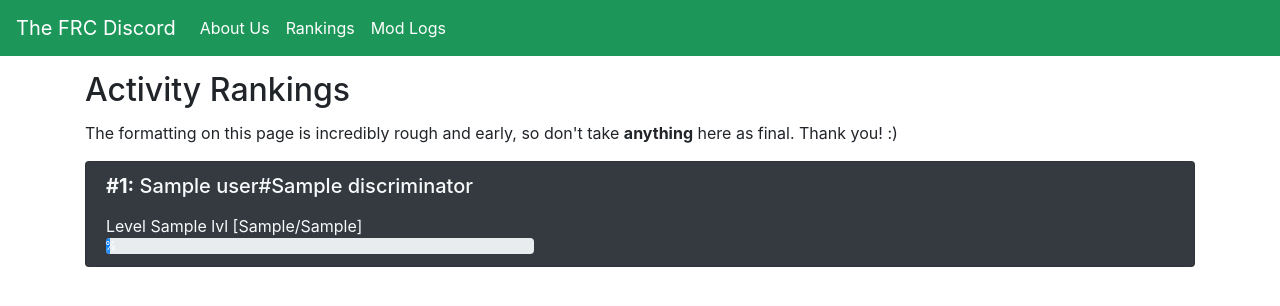
After one commit to FRCDiscord/Dozer-Web-Old, a Django app: page /rankings/ in a window 1280 px wide. The commit adds this page. Shown: the top 306 px of the page. Run offline with Django 3.2, Linux system fonts and the light colour scheme; tables that the repository leaves empty hold one stand-in row (values such as "Sample post"); a database or web service that is not in the repository returns one stand-in record (values such as "Sample title"); data that the repository does not hold is empty; some libraries are stand-ins or nearby versions.

Commit message:
Rough, early rankings page

```diff
--- a/public/models.py
+++ b/public/models.py
@@ -55,6 +55,9 @@ class Log(models.Model):
     def progress_percent(self):
         return self.progress() * 100
 
+    def progress_percent_rounded(self):
+        return int(round(self.progress_percent(), 0))
+
 class APIToken(models.Model):
     token = models.CharField(max_length=50, null=False, primary_key=True)
     name = models.CharField(max_length=50, null=False, blank=True)
--- a/public/templates/public/base.html
+++ b/public/templates/public/base.html
@@ -14,7 +14,7 @@
 <body>
 <nav class="navbar navbar-expand-lg navbar-dark" style="background-color: #1d9759;">
     <!--<div class="container">-->
-    <a class="navbar-brand" href="#">The FRC Discord</a>
+    <a class="navbar-brand" href="{% url 'public:index' %}">The FRC Discord</a>
     <button class="navbar-toggler" type="button" data-toggle="collapse" data-target="#navbarSupportedContent"
             aria-controls="navbarSupportedContent" aria-expanded="false" aria-label="Toggle navigation">
         <span class="navbar-toggler-icon"></span>
@@ -23,10 +23,10 @@
     <div class="collapse navbar-collapse" id="navbarSupportedContent">
         <ul class="navbar-nav mr-auto">
             <li class="nav-item active">
-                <a class="nav-link" href="{% url 'public:index' %}">Home <span class="sr-only">(current)</span></a>
+                <a class="nav-link" href="{% url 'public:about' %}">About Us</a>
             </li>
             <li class="nav-item active">
-                <a class="nav-link" href="{% url 'public:about' %}">About Us</a>
+                <a class="nav-link" href="{% url 'public:rankings' %}">Rankings</a>
             </li>
             <li class="nav-item active">
                 <a class="nav-link" href="{% url 'public:logs' %}">Mod Logs</a>
--- a/public/templates/public/partial/logs_table.html
+++ b/public/templates/public/partial/logs_table.html
@@ -21,6 +21,7 @@
                     <div class="progress">
                         <div class="progress-bar progress-bar-striped bg-success" role="progressbar"
                              style="width: {{ log.progress_percent }}%">
+                            {{ log.progress_percent_rounded }}%
                         </div>
                     </div>
                 {% endif %}
--- /dev/null
+++ b/public/templates/public/rankings.html
@@ -0,0 +1,30 @@
+{% extends "public/base.html" %}
+
+{% block content %}
+    <h2 class="card-title">Activity Rankings</h2>
+    <p>
+        The formatting on this page is incredibly rough and early, so don't take <strong>anything</strong> here
+    as final. Thank you! :)
+    </p>
+    <ul class="list-group">
+        {% for user in players %}
+            <li class="list-group-item bg-dark">
+                <h5>
+                    <p class="text-light">
+                        <strong>#{{ user.rank }}:</strong> {{ user.name }}#{{ user.discriminator }}
+                    </p>
+                </h5>
+                <div class="text-light">Level {{ user.lvl }} [{{ user.xp }}/{{ user.lvl_xp }}]</div>
+                <div class="row">
+                    <div class="col-10 col-md-7 col-lg-5">
+                        <div class="progress">
+                            <div class="progress-bar progress-bar-striped bg-primary" role="progressbar"
+                                 style="width: {{ user.xp_percent }}%;">{{ user.xp_percent }}%
+                            </div>
+                        </div>
+                    </div>
+                </div>
+            </li>
+        {% endfor %}
+    </ul>
+{% endblock %}
--- a/public/urls.py
+++ b/public/urls.py
@@ -5,6 +5,7 @@ app_name = 'public'
 
 urlpatterns = [
     url(r'^about/$', basic.about, name='about'),
+    url(r'^rankings/$', basic.rankings, name='rankings'),
     url(r'^mod-logs/search/$', logs.search_logs, name='logs_search'),
     url(r'^mod-logs/$', logs.mod_logs, name='logs'),
     url(r'^api/logs/get/$', api.get_logs, name='get_log'),
--- a/public/views/basic.py
+++ b/public/views/basic.py
@@ -1,4 +1,5 @@
 from django.shortcuts import render
+import requests
 from ..models import User
 
 def index(request):
@@ -10,3 +11,16 @@ def about(request):
     return render(request, "public/about.html", {
         "staff": "todo"
     })
+
+# TODO: once we have the data, exclude users who aren't in the discord anymore
+def rankings(request):
+    result = requests.get("https://mee6.xyz/levels/176186766946992128?json=0")
+    json = result.json()
+    rank = 1
+    for person in json['players']:
+        person['rank'] = rank
+        rank = rank + 1
+
+    return render(request, "public/rankings.html", {
+        "players": json['players']
+    })
```
